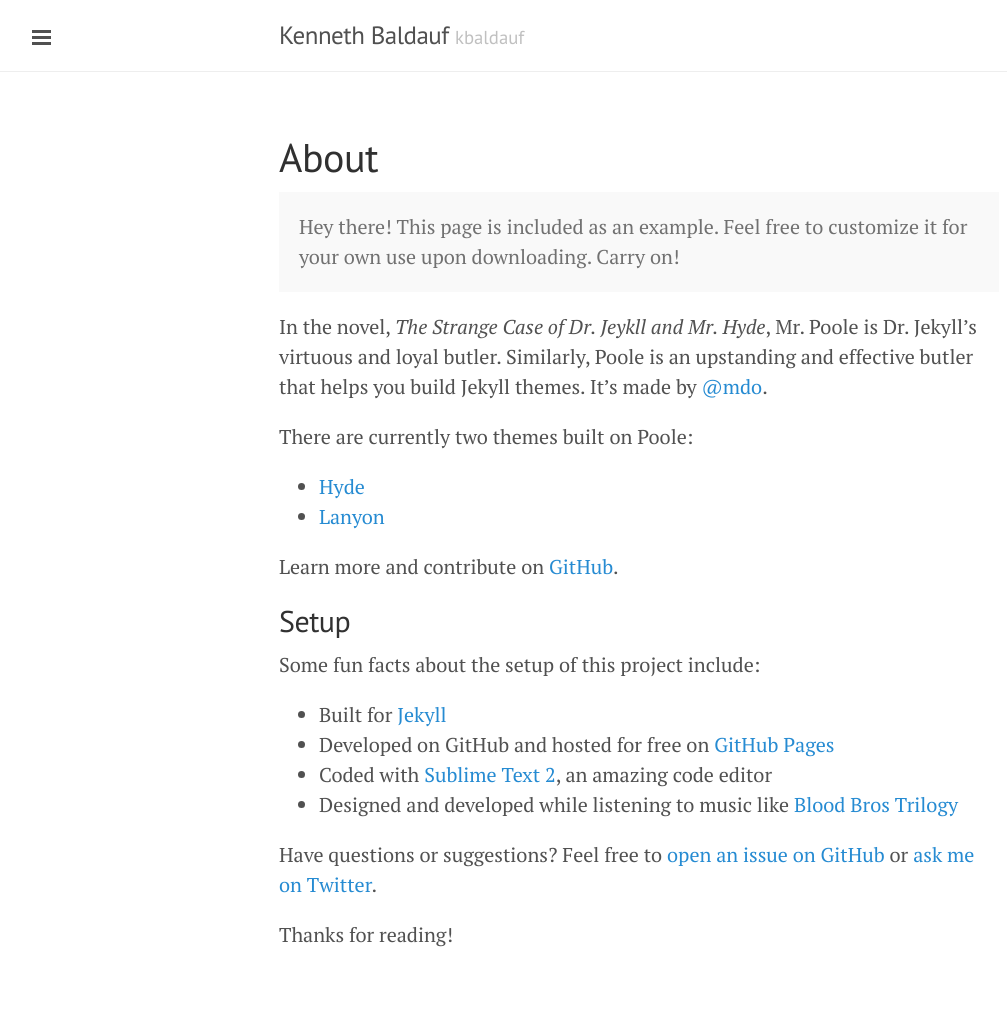
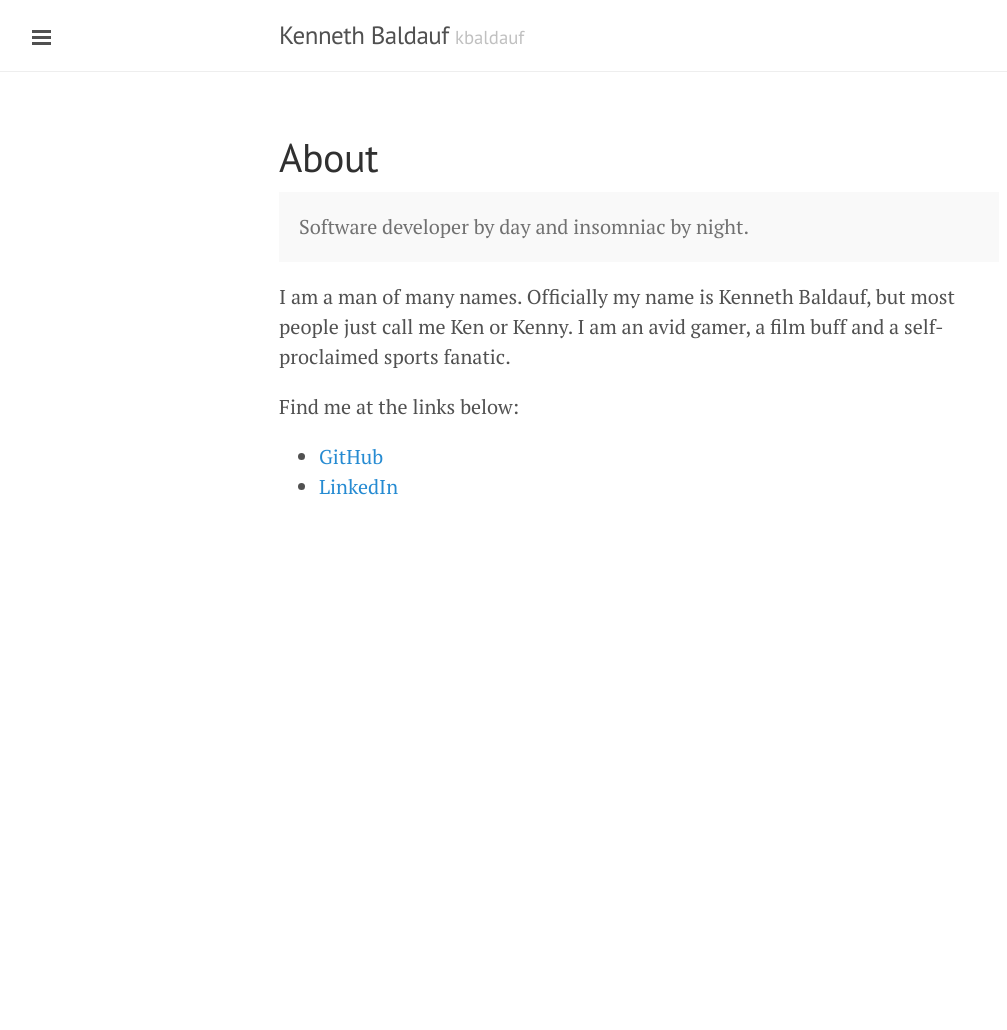
Before and after one commit to kbaldauf/kbaldauf.github.io, a Jekyll site: the page built from about.md, in a window 1280 px wide. Shown: the whole page, without its empty margins (1-1008 px from the left). Built offline with Jekyll 4.4.1, drawn with Linux system fonts in a browser that asks for light colours; Markdown is read by kramdown in place of the engine named in the settings; after the commit the page ends 900 px from its top, so only the background shows below that.

Commit message:
Updated about page.

```diff
--- a/about.md
+++ b/about.md
@@ -4,27 +4,12 @@ title: About
 ---
 
 <p class="message">
-  Hey there! This page is included as an example. Feel free to customize it for your own use upon downloading. Carry on!
+  Software developer by day and insomniac by night.
 </p>
 
-In the novel, *The Strange Case of Dr. Jeykll and Mr. Hyde*, Mr. Poole is Dr. Jekyll's virtuous and loyal butler. Similarly, Poole is an upstanding and effective butler that helps you build Jekyll themes. It's made by [@mdo](https://twitter.com/mdo).
+I am a man of many names. Officially my name is Kenneth Baldauf, but most people just call me Ken or Kenny. I am an avid gamer, a film buff and a self-proclaimed sports fanatic.
 
-There are currently two themes built on Poole:
+Find me at the links below:
 
-* [Hyde](http://hyde.getpoole.com)
-* [Lanyon](http://lanyon.getpoole.com)
-
-Learn more and contribute on [GitHub](https://github.com/poole).
-
-## Setup
-
-Some fun facts about the setup of this project include:
-
-* Built for [Jekyll](http://jekyllrb.com)
-* Developed on GitHub and hosted for free on [GitHub Pages](https://pages.github.com)
-* Coded with [Sublime Text 2](http://sublimetext.com), an amazing code editor
-* Designed and developed while listening to music like [Blood Bros Trilogy](https://soundcloud.com/maddecent/sets/blood-bros-series)
-
-Have questions or suggestions? Feel free to [open an issue on GitHub](https://github.com/poole/issues/new) or [ask me on Twitter](https://twitter.com/mdo).
-
-Thanks for reading!
+* [GitHub](https://github.com/kbaldauf)
+* [LinkedIn](https://www.linkedin.com/in/baldaufkenneth)
```
